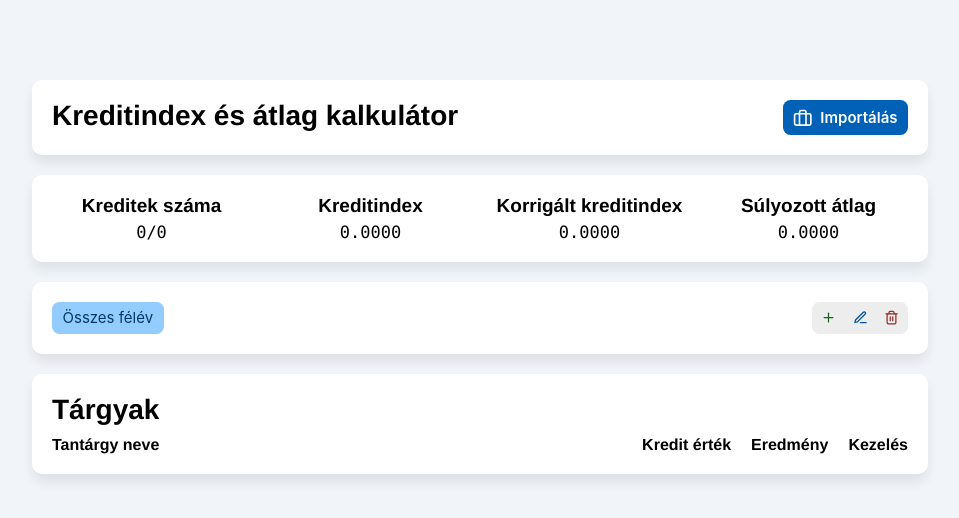
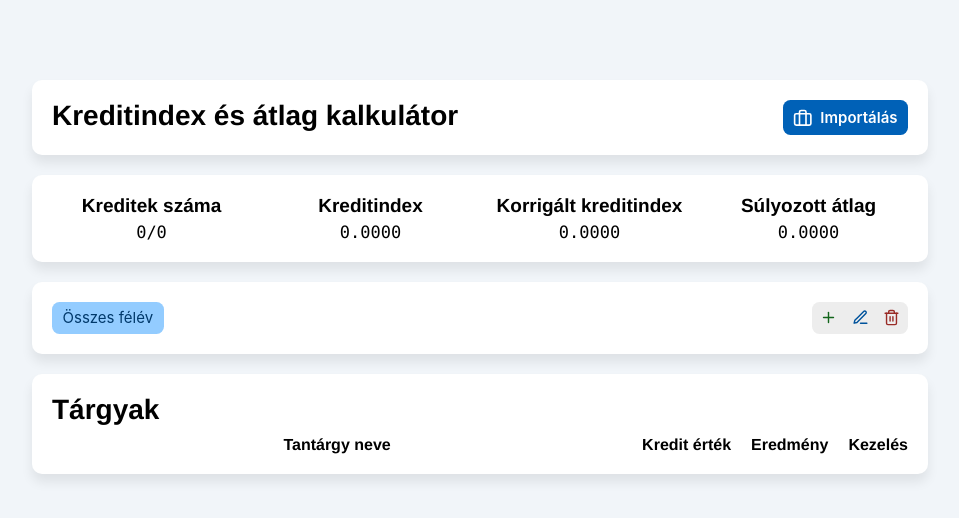
Before and after one commit to Gbr22/kreditindex, a Vue app: page / in a window 1280 px wide. Shown: the top 518 px of the page, without its empty margins (160-1119 px from the left). Built offline with nearby package versions, Linux system fonts and the light colour scheme.

Commit message:
tweak styles

```diff
--- a/src/components/Semesters.vue
+++ b/src/components/Semesters.vue
@@ -172,7 +172,7 @@ function onChange(event: Event){
             align-items: center;
             justify-content: center;
             :deep(svg){
-                --size: 15px;
+                --size: 17px;
                 width: var(--size);
                 height: var(--size);
             }
--- a/src/components/Subjects.vue
+++ b/src/components/Subjects.vue
@@ -46,19 +46,11 @@ let subjectToAdd: Subject = {
     grid-template-columns: 1fr repeat(3, auto);
     column-gap: 20px;
     row-gap: 10px;
-}
-@media screen and (max-width: 550px){
-    .subjects {
-        h4 {
-            width: min-content;
-            justify-self: center;
-        }
-    }
-    .action-header {
-        display: none;
+
+    h4 {
+        text-align: center;
     }
 }
-
 .subjects.small-screen {
     display: flex;
     flex-direction: column;
```
